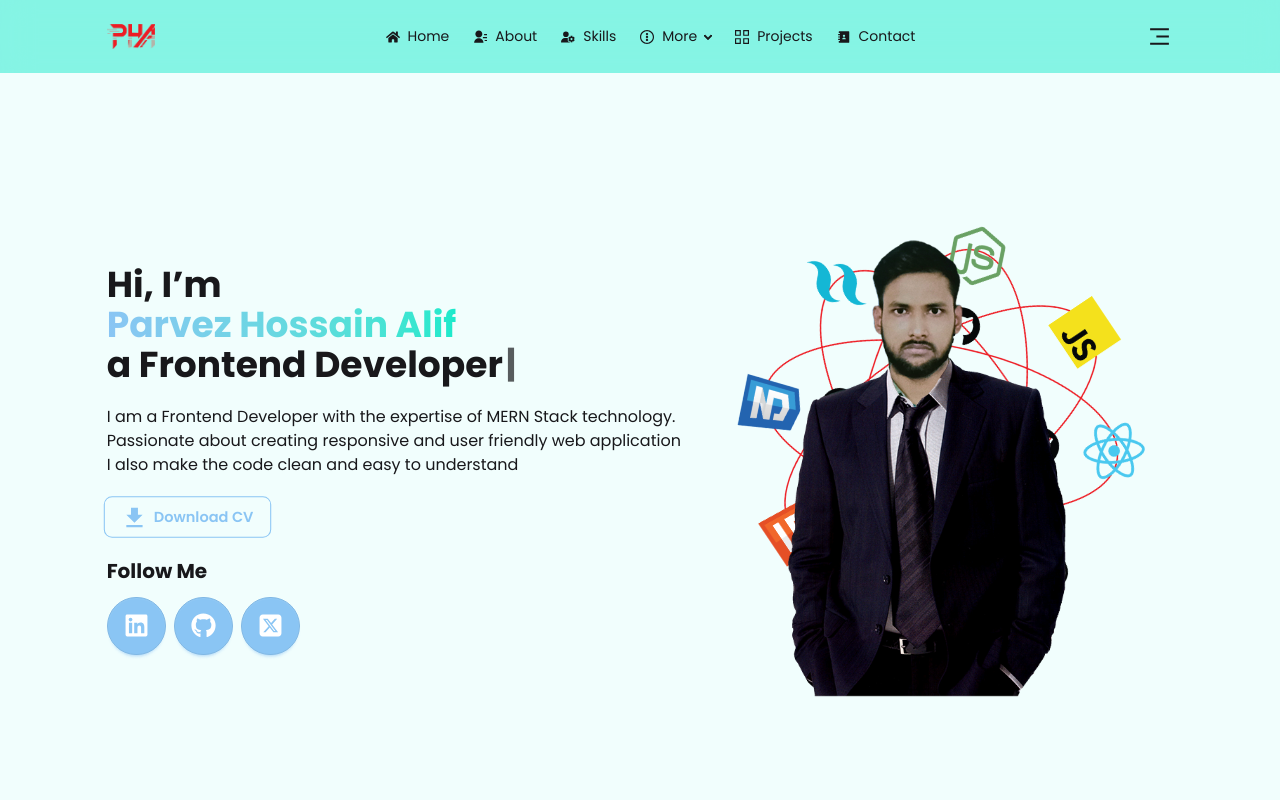
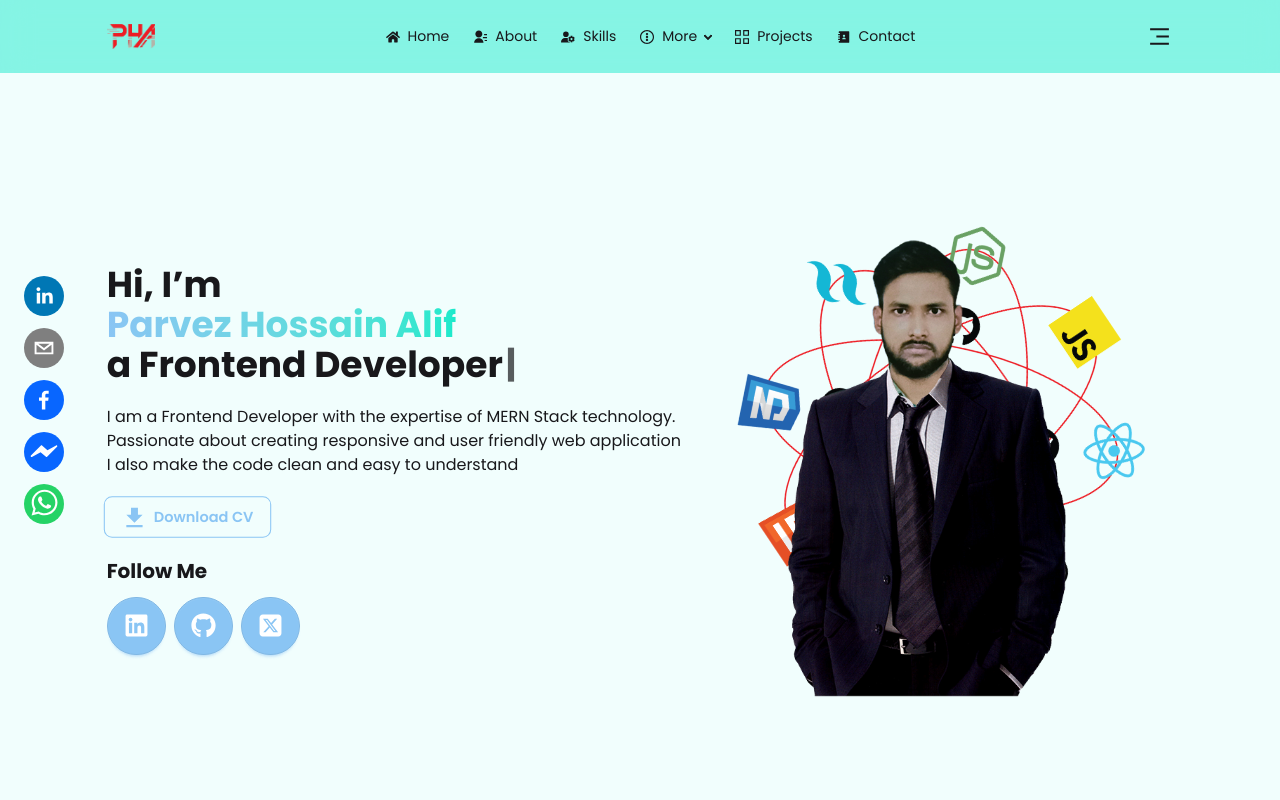
Before and after one commit to Parvez141300/my-portfolio-react-web-app-client, a React (Vite) app: page / in a window 1280 px wide. Shown: the top 800 px of the page. Built offline with nearby package versions, Linux system fonts and the light colour scheme.

Commit message:
added social share icons

```diff
--- a/package.json
+++ b/package.json
@@ -21,6 +21,7 @@
     "react-dom": "^19.1.1",
     "react-icons": "^5.5.0",
     "react-router": "^7.8.0",
+    "react-share": "^5.2.2",
     "react-simple-typewriter": "^5.0.1",
     "tailwindcss": "^4.1.11",
     "theme-change": "^2.5.0"
--- a/src/layouts/RootLayout.jsx
+++ b/src/layouts/RootLayout.jsx
@@ -1,5 +1,5 @@
 import React from "react";
-import { Outlet } from "react-router";
+import { Outlet, useLocation } from "react-router";
 import NavBar from "../components/NavBar/NavBar";
 import Footer from "../components/Footer/Footer";
 import Banner from "../pages/Home/Banner/Banner";
@@ -9,10 +9,26 @@ import Skills from "../pages/Home/Skills/Skills";
 import Educations from "../pages/Home/Educations/Educations";
 import Projects from "../pages/Home/Porjects/Projects";
 import { Slide } from "react-awesome-reveal";
+import {
+  EmailIcon,
+  EmailShareButton,
+  FacebookIcon,
+  FacebookMessengerIcon,
+  FacebookMessengerShareButton,
+  FacebookShareButton,
+  LinkedinIcon,
+  LinkedinShareButton,
+  WhatsappIcon,
+  WhatsappShareButton,
+} from "react-share";
 
 const RootLayout = () => {
+  const location = useLocation();
+  const shareUrl = `${window.location.origin}${location.pathname}`;
+  const title = "Check out this awesome portfolio";
+
   return (
-    <div>
+    <div className="relative">
       {/* nav bar start */}
       <nav className="fixed w-full z-50 backdrop-blur-lg bg-primary/50 py-3">
         <Slide direction="down" duration={1500}>
@@ -26,6 +42,29 @@ const RootLayout = () => {
         {/* banner section */}
         <section>
           <Banner></Banner>
+        </section>
+
+        {/* sticky social share links */}
+        <section className="fixed  top-1/2 -translate-y-1/2 left-6  z-20 flex flex-col gap-3">
+          <LinkedinShareButton url={shareUrl} title={title}>
+            <LinkedinIcon size={40} round></LinkedinIcon>
+          </LinkedinShareButton>
+
+          <EmailShareButton url={shareUrl} title={title}>
+            <EmailIcon size={40} round></EmailIcon>
+          </EmailShareButton>
+
+          <FacebookShareButton url={shareUrl} title={title}>
+            <FacebookIcon size={40} round></FacebookIcon>
+          </FacebookShareButton>
+
+          <FacebookMessengerShareButton url={shareUrl} title={title}>
+            <FacebookMessengerIcon size={40} round></FacebookMessengerIcon>
+          </FacebookMessengerShareButton>
+
+          <WhatsappShareButton url={shareUrl} title={title}>
+            <WhatsappIcon size={40} round></WhatsappIcon>
+          </WhatsappShareButton>
         </section>
 
         {/* about section */}
```
Also changed, not shown: 1 other file (tests, documents, lock files or other folders).
